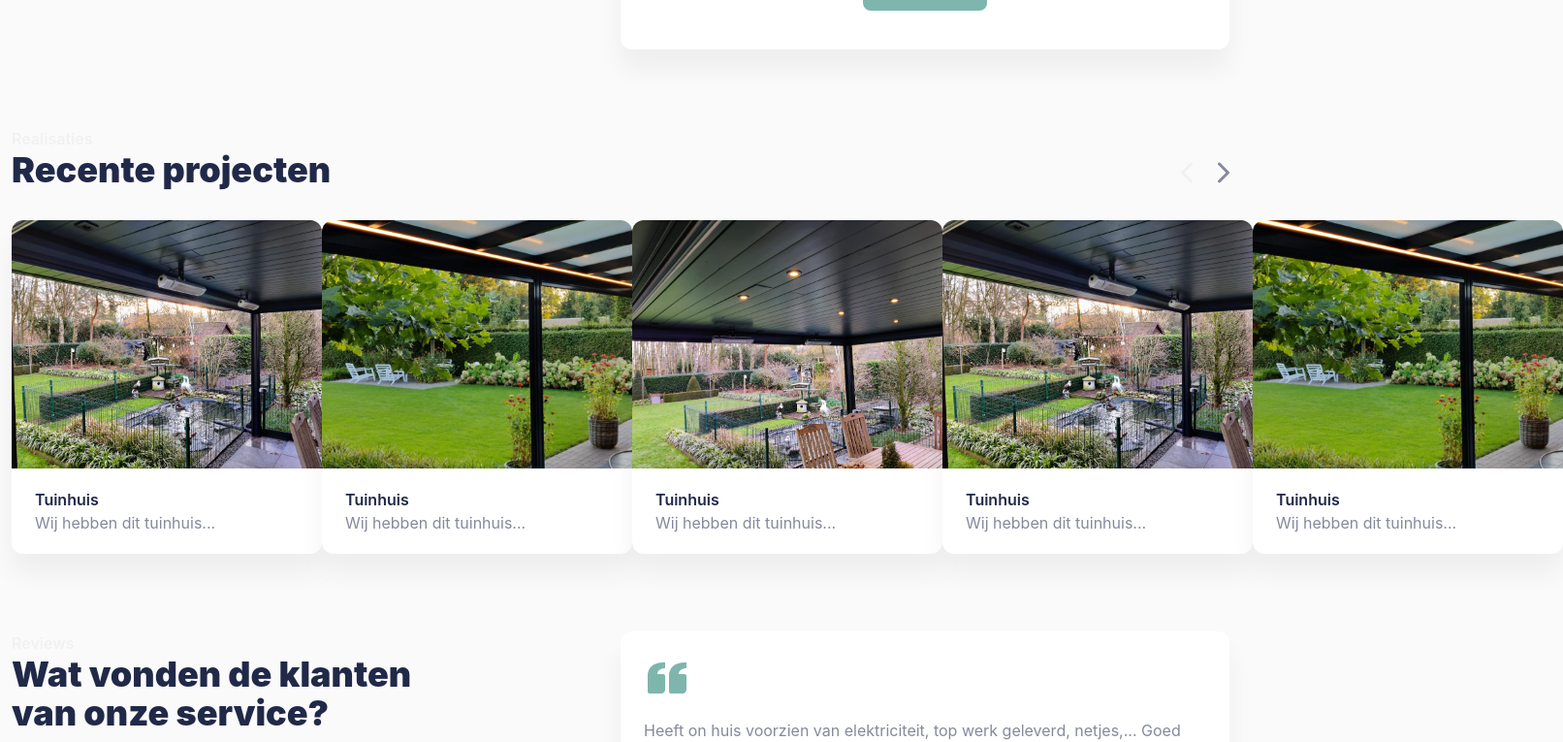
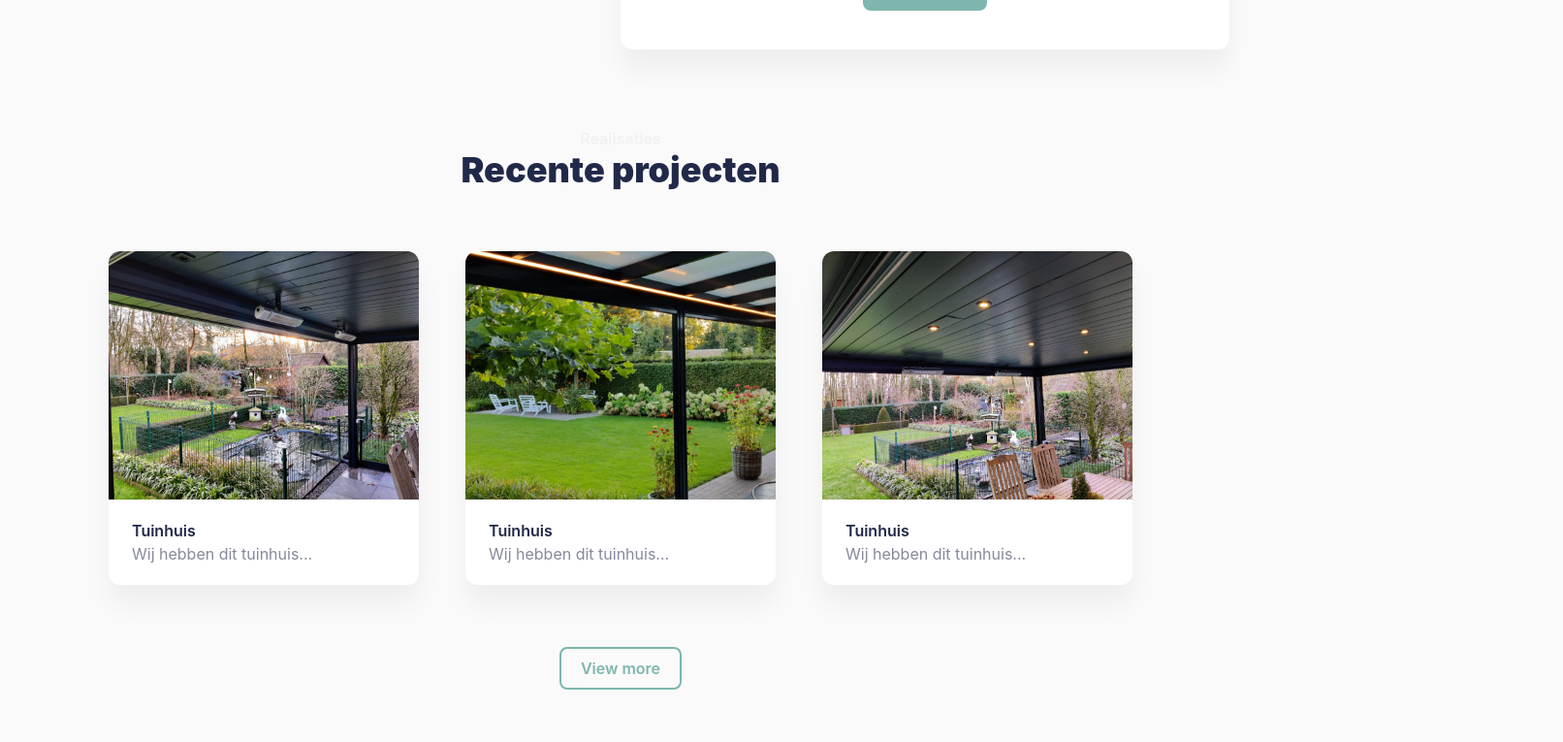
Before and after one commit to web3thijs/twe-nextjs-frontend, a Next.js app: page / in a window 1280 px wide. Shown: the part 2020-2785 px from the top of the page at 97% size, 1612 px wide, since content can reach past the window. Built offline with nearby package versions, Linux system fonts and the light colour scheme.

Commit message:
references layout

```diff
--- a/components/sections/references/References.tsx
+++ b/components/sections/references/References.tsx
@@ -1,27 +1,26 @@
 import Title from "../../shared/Title";
 import Project from "./Project";
 import { FontAwesomeIcon } from "@fortawesome/react-fontawesome";
-import { faChevronRight, faChevronLeft } from "@fortawesome/free-solid-svg-icons";
+import {
+  faChevronRight,
+  faChevronLeft,
+} from "@fortawesome/free-solid-svg-icons";
+import Button from "../../shared/Button";
 
 function References() {
   return (
     <>
       <div className="">
-            <div className="grid grid-cols-2">
-              <div>
+        <div className="text-center">
           <Title text={"Realisaties"} row1={"Recente projecten"}></Title>
         </div>
-              <div className="text-right mt-8 text-2xl text-gray">
-                <FontAwesomeIcon icon={faChevronLeft} className={'mr-5 text-gray-light'}/>
-                <FontAwesomeIcon icon={faChevronRight}/>
-              </div>
-            </div>
-            <div className="flex mt-8">
+        <div className="flex justify-center space-x-12 my-16">
           <Project img={"/header/one.jpg"}></Project>
           <Project img={"/header/two.jpg"}></Project>
           <Project img={"/header/three.jpg"}></Project>
-              <Project img={"/header/one.jpg"}></Project>
-              <Project img={"/header/two.jpg"}></Project>
+        </div>
+        <div className="flex justify-center">
+          <Button text={"View more"} outline={true}></Button>
         </div>
       </div>
     </>
```
Lines whose indentation alone changed are shown as unchanged.
